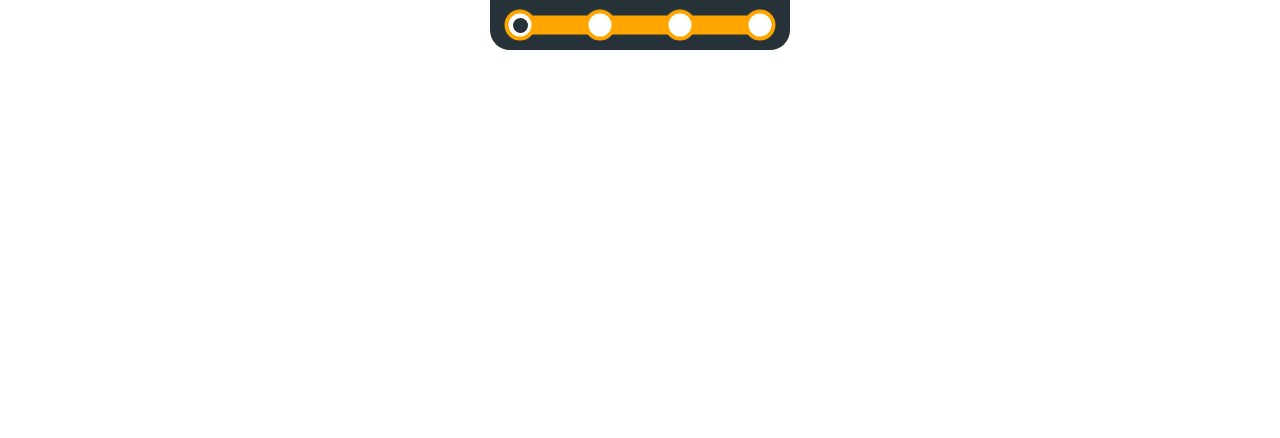
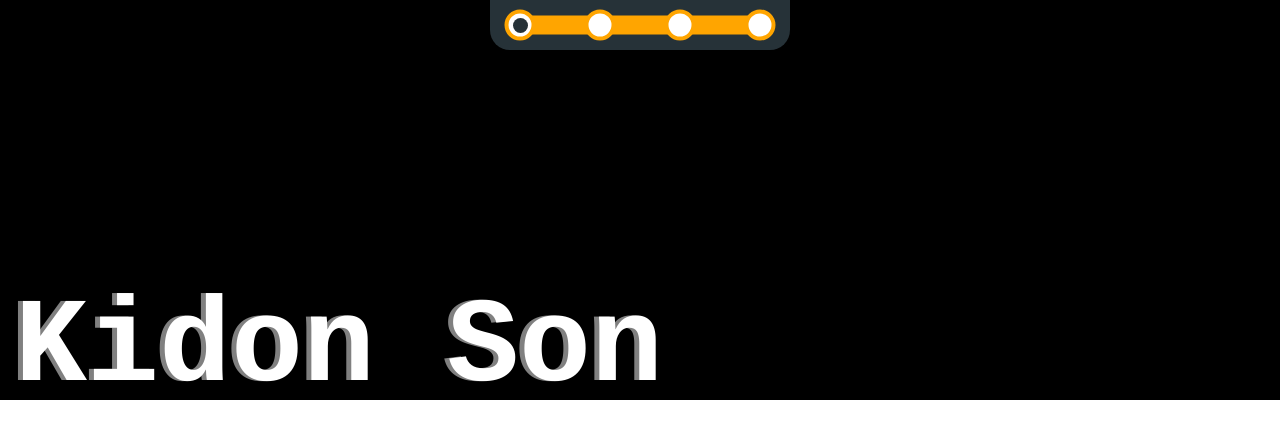
Before and after one commit to kidoge/OLD_kidoge.github.io, a plain HTML site: page index.html in a window 1280 px wide. Drawn offline with nearby package versions, Linux system fonts and the light colour scheme.

Commit message:
Added simple canvas placeholder

```diff
--- /dev/null
+++ b/banner.js
@@ -0,0 +1,22 @@
+var canvas = null;
+var ctx = null;
+
+function setup() {
+  canvas = $('canvas')[0];
+  if (canvas != null) {
+    canvas.width = canvas.scrollWidth;
+    canvas.height = canvas.scrollHeight;
+    ctx = canvas.getContext('2d');
+    ctx.fillStyle = 'black';
+    ctx.fillRect(0, 0, canvas.width, canvas.height);
+    ctx.font = 'bold 120px courier';
+    ctx.fillStyle = 'gray';
+    ctx.fillText('Kidon Son', 10, 380);
+    ctx.fillStyle = 'white';
+    ctx.fillText('Kidon Son', 15, 380);
+  } else {
+    alert('Something went wrong.');
+  }
+}
+
+$(setup);
--- a/index.html
+++ b/index.html
@@ -39,5 +39,6 @@
   <script src="https://cdnjs.cloudflare.com/ajax/libs/popper.js/1.14.0/umd/popper.min.js"
           integrity="sha384-cs/chFZiN24E4KMATLdqdvsezGxaGsi4hLGOzlXwp5UZB1LY//20VyM2taTB4QvJ"
           crossorigin="anonymous"></script>
+  <script src="banner.js"></script>
 </body>
 </html>
```
